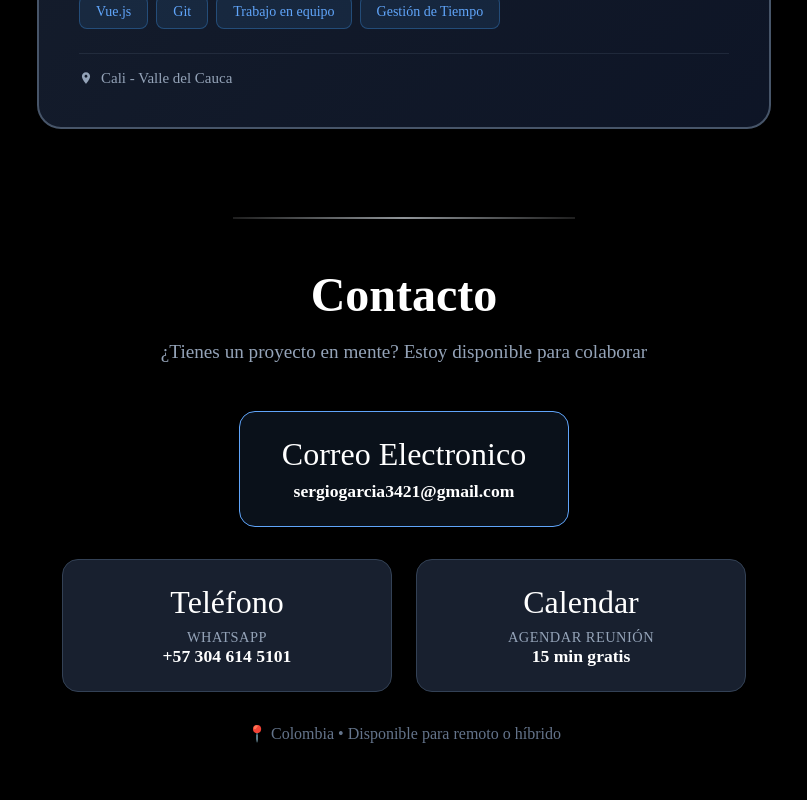
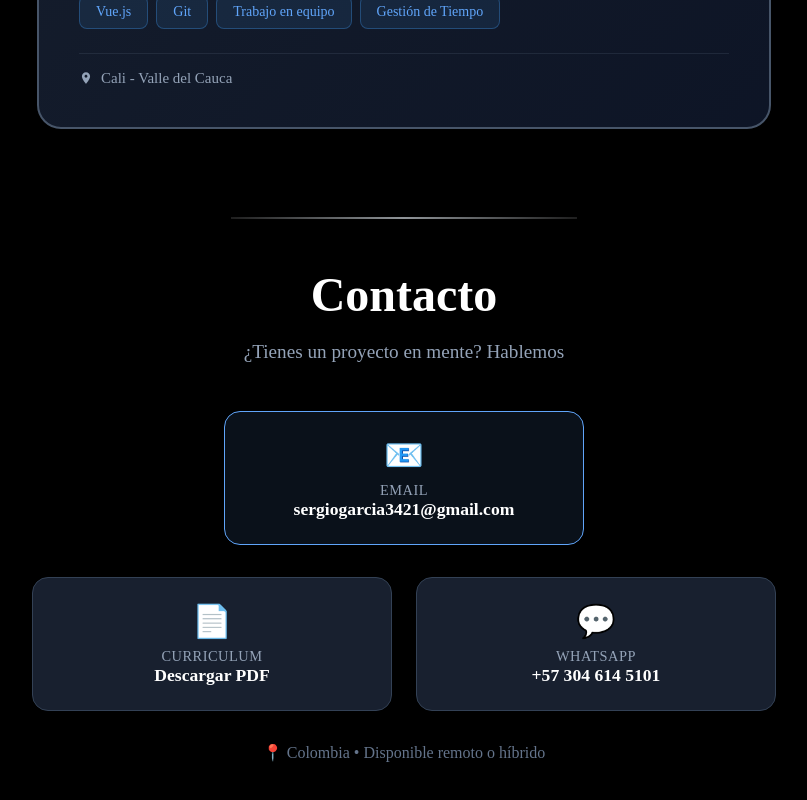
Before and after one commit to SergioAndresG/PORTAFOLIO-DEV, a Vue app in the folder portafolio/: page /#/ in a window 1280 px wide. Shown: the part 6021-6821 px from the top of the page, without its empty margins (236-1043 px from the left). Built offline with nearby package versions, Linux system fonts and the light colour scheme.

Commit message:
feat(ContactMe.vue): Se añande clase para que se descargue y se muestre en una pestaña

```diff
--- a/portafolio/src/components/ContactMe.vue
+++ b/portafolio/src/components/ContactMe.vue
@@ -4,7 +4,7 @@ import { ref, onMounted, onUnmounted } from 'vue'
 const svgReady = ref(false)
 const lineWidth = ref(0)
 const achievementVisible = ref(false)
-
+const cvPath = new URL('../assets/cv/SergioGarciaCV.pdf', import.meta.url).href
 
 // Función para manejar el scroll y animar la línea
 const handleScroll = () => {
@@ -52,37 +52,36 @@ onUnmounted(() => {
         <div class="linea-container">
             <hr class="linea-scroll" :style="{ width:lineWidth + 'px'  }">
         </div>
-
         <div class="header" :class="{ 'visible': achievementVisible }">
             <h2 class="title">Contacto</h2>
             <p class="subtitle">
-            ¿Tienes un proyecto en mente? Estoy disponible para colaborar
+                ¿Tienes un proyecto en mente? Hablemos
             </p>
         </div>
-
+        <!-- FILA 1: EMAIL PRINCIPAL -->
         <div class="contact-grid">
-    <a href="mailto:tuemail@dominio.com" class="contact-card primary">
-      <div class="icon">Correo Electronico</div>
+            <a href="mailto:sergiogarcia3421@gmail.com" class="contact-card primary">
+                <div class="icon">📧</div>
+                <div class="label">Email</div>
                 <div class="value">sergiogarcia3421@gmail.com</div>
             </a>
         </div>
-
+        <!-- FILA 2: CV + WHATSAPP -->
         <div class="contact-grid secondary">
-    <a href="https://wa.me/573001234567" target="_blank" class="contact-card">
-      <div class="icon">Teléfono</div>
+            <a :href="cvPath" target="_blank" class="contact-card">
+                <div class="icon">📄</div>
+                <div class="label">Curriculum</div>
+                <div class="value">Descargar PDF</div>
+            </a>
+            <a href="https://wa.me/573046145101" target="_blank" class="contact-card">
+                <div class="icon">💬</div>
                 <div class="label">WhatsApp</div>
                 <div class="value">+57 304 614 5101</div>
             </a>
-    <a href="https://calendly.com/tu-perfil" target="_blank" class="contact-card">
-      <div class="icon">Calendar</div>
-      <div class="label">Agendar reunión</div>
-      <div class="value">15 min gratis</div>
-    </a>
         </div>
-
-  <!-- FILA 3: UBICACIÓN + DISPONIBILIDAD -->
+        <!-- FOOTER -->
         <div class="footer-note">
-    <p> 📍 Colombia • Disponible para remoto o híbrido</p>
+            <p>📍 Colombia • Disponible remoto o híbrido</p>
         </div>
     </section>
 </template>
@@ -130,7 +129,7 @@ onUnmounted(() => {
   border: 1.5px solid #334155;
   border-radius: 1rem;
   padding: 1.5rem;
-  width: 280px;
+  width: 310px;
   text-decoration: none;
   color: white;
   transition: all 0.3s ease;
```
Lines whose indentation alone changed are shown as unchanged.
